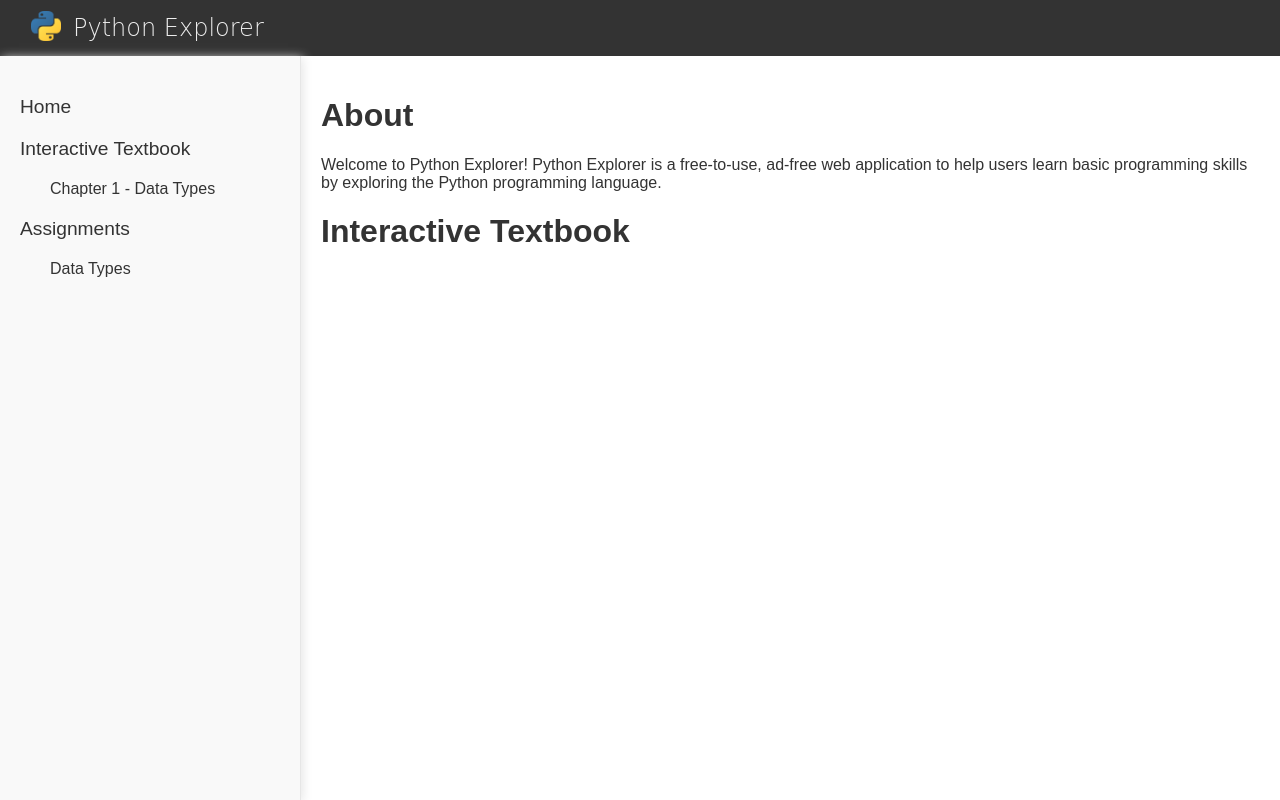
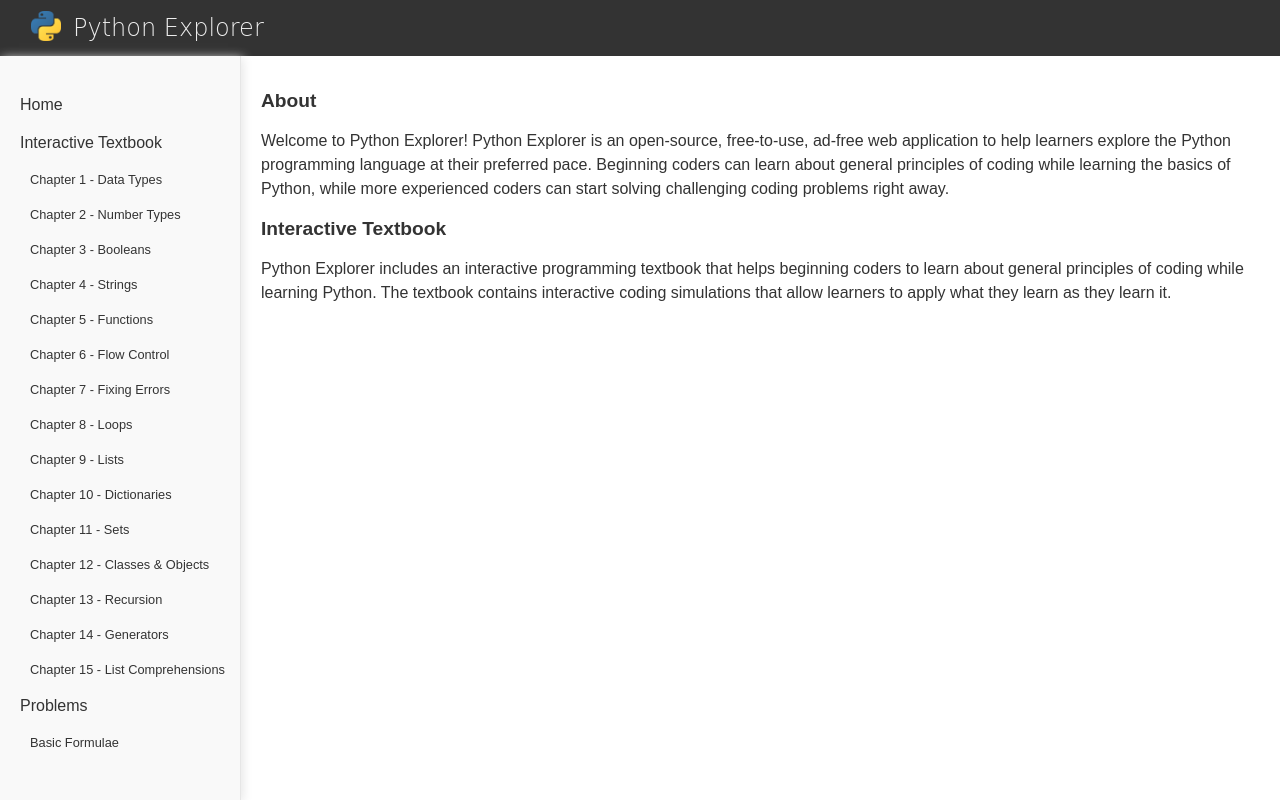
Before and after one commit to fox016/learnpython, a PHP site: page / in a window 1280 px wide. Run offline with PHP 8.4, Linux system fonts and the light colour scheme; some libraries are stand-ins or nearby versions; some web fonts are replaced.

Commit message:
dynamic chapter list

```diff
--- /dev/null
+++ b/common.php
@@ -0,0 +1,19 @@
+<?php
+
+$chapters = array(
+	array("id" => "datatypes", "name" => "Data Types"),
+	array("id" => "numbertypes", "name" => "Number Types"),
+	array("id" => "booleans", "name" => "Booleans"),
+	array("id" => "strings", "name" => "Strings"),
+	array("id" => "functions", "name" => "Functions"),
+	array("id" => "conditionals", "name" => "Flow Control"),
+	array("id" => "errors", "name" => "Fixing Errors"),
+	array("id" => "iteration", "name" => "Loops"),
+	array("id" => "lists", "name" => "Lists"),
+	array("id" => "dictionaries", "name" => "Dictionaries"),
+	array("id" => "sets", "name" => "Sets"),
+	array("id" => "classes", "name" => "Classes &amp; Objects"),
+	array("id" => "recursion", "name" => "Recursion"),
+	array("id" => "generators", "name" => "Generators"),
+	array("id" => "comprehensions", "name" => "List Comprehensions")
+);
--- a/css/common.css
+++ b/css/common.css
@@ -4,6 +4,10 @@ body
 	padding:0;
 	font-family:sans-serif;
 	color:#333;
+}
+h1
+{
+	font-size:1.2em;
 }
 .table
 {
@@ -60,17 +64,22 @@ body
 	box-shadow: 2px 2px 10px 0px #e6e6e6;
 	overflow-y:auto;
 	padding-top:30px;
-	width:300px;
+	width:240px;
 }
 #sideBarParent
 {
-	width:300px;
+	width:240px;
+}
+#sideBar a
+{
+	text-decoration:none;
+	color:inherit;
 }
 .navlink
 {
 	margin-left:10px;
 	white-space:nowrap;
-	font-size:1.2em;
+	font-size:1.0em;
 	cursor:pointer;
 	padding:10px;
 }
@@ -79,17 +88,14 @@ body
 	background:#333 !important;
 	color:#eee !important;
 }
-.navlink a
-{
-	text-decoration:none;
-	color:inherit;
-}
 .sublink
 {
-	font-size:1.0em;
-	margin-left:40px;
+	font-size:0.8em;
+	margin-left:20px;
 }
 #pageContent
 {
 	padding:20px;
+	font-weight:300;
+	line-height:1.5em;
 }
--- a/html/header.php
+++ b/html/header.php
@@ -1,3 +1,6 @@
+<?php
+	require_once('common.php');
+?>
 <!DOCTYPE html>
 <html>
 <head>
@@ -24,11 +27,14 @@
 		<div class='row'>
 			<div class='cell top' id='sideBarParent'>
 				<div id='sideBar'>
-					<div class='navlink'><a href='/learnpython/'>Home</a></div>
-					<div class='navlink'><a href='/learnpython/?chapter=0'>Interactive Textbook</a></div>
-					<div class='navlink sublink'><a href='/learnpython/?chapter=1'>Chapter 1 - Data Types</a></div>
-					<div class='navlink'><a href='/learnpython/'>Assignments</a></div>
-					<div class='navlink sublink'><a href='/learnpython/'>Data Types</a></div>
+					<a href='/learnpython/'><div class='navlink'>Home</div></a>
+					<a href='/learnpython/?chapter=0'><div class='navlink'>Interactive Textbook</div></a>
+					<?php
+						foreach($chapters as $key=>$value)
+							echo "<a href='/learnpython/?chapter={$value['id']}'><div class='navlink sublink'>Chapter " . ($key+1) . " - {$value['name']}</div></a>\n";
+					?>
+					<a href='/learnpython/'><div class='navlink'>Problems</div></a>
+					<a href='/learnpython/'><div class='navlink sublink'>Basic Formulae</div></a>
 				</div>
 			</div>
 			<div class='cell top' id='pageContentParent'>
--- a/html/home.php
+++ b/html/home.php
@@ -1,10 +1,11 @@
+<div id='homeWrapper'>
+	<h1>About</h1>
+	<p>
+		Welcome to Python Explorer! Python Explorer is an open-source, free-to-use, ad-free web application to help learners explore the Python programming language at their preferred pace. Beginning coders can learn about general principles of coding while learning the basics of Python, while more experienced coders can start solving challenging coding problems right away.
+	</p>
 
-<h1>About</h1>
-<div>
-	Welcome to Python Explorer! Python Explorer is a free-to-use, ad-free web application to help users learn basic programming skills by exploring the Python programming language.
+	<h1>Interactive Textbook</h1>
+	<p>
+		Python Explorer includes an interactive programming textbook that helps beginning coders to learn about general principles of coding while learning Python. The textbook contains interactive coding simulations that allow learners to apply what they learn as they learn it.
+	</p>
 </div>
-
-<h1>Interactive Textbook</h1>
-<div>
-
-</div>
--- a/index.php
+++ b/index.php
@@ -2,10 +2,11 @@
 
 try
 {
+	require_once('common.php');
 	require_once('html/header.php');
 
 	if(isset($_REQUEST['chapter']))
-		require_once("html/chapter" . $_REQUEST['chapter'] . ".php");
+		require_once("html/chapter_" . $_REQUEST['chapter'] . ".php");
 	else
 		require_once('html/home.php');
 
--- a/js/common.js
+++ b/js/common.js
@@ -2,12 +2,23 @@ $(document).ready(function()
 {
 	$(window).resize(sideBarResize).trigger('resize');
 });
+
+window.onload = function()
+{
+	$(window).trigger('resize');
+};
 
 function sideBarResize()
 {
 	var windowHeight = $(window).outerHeight();
 	var headerHeight = $("#pageHeader").outerHeight();
 
+	console.log(windowHeight);
+	console.log(headerHeight);
+
+	if(headerHeight > 100)
+		headerHeight = 61;
+
 	$("#sideBar").outerHeight(windowHeight - headerHeight);
 	$("#pageContent").outerHeight(windowHeight - headerHeight);
 }
```
Also changed, not shown: html/chapter_datatypes.php (renamed from html/chapter1.php), 1 other file.
